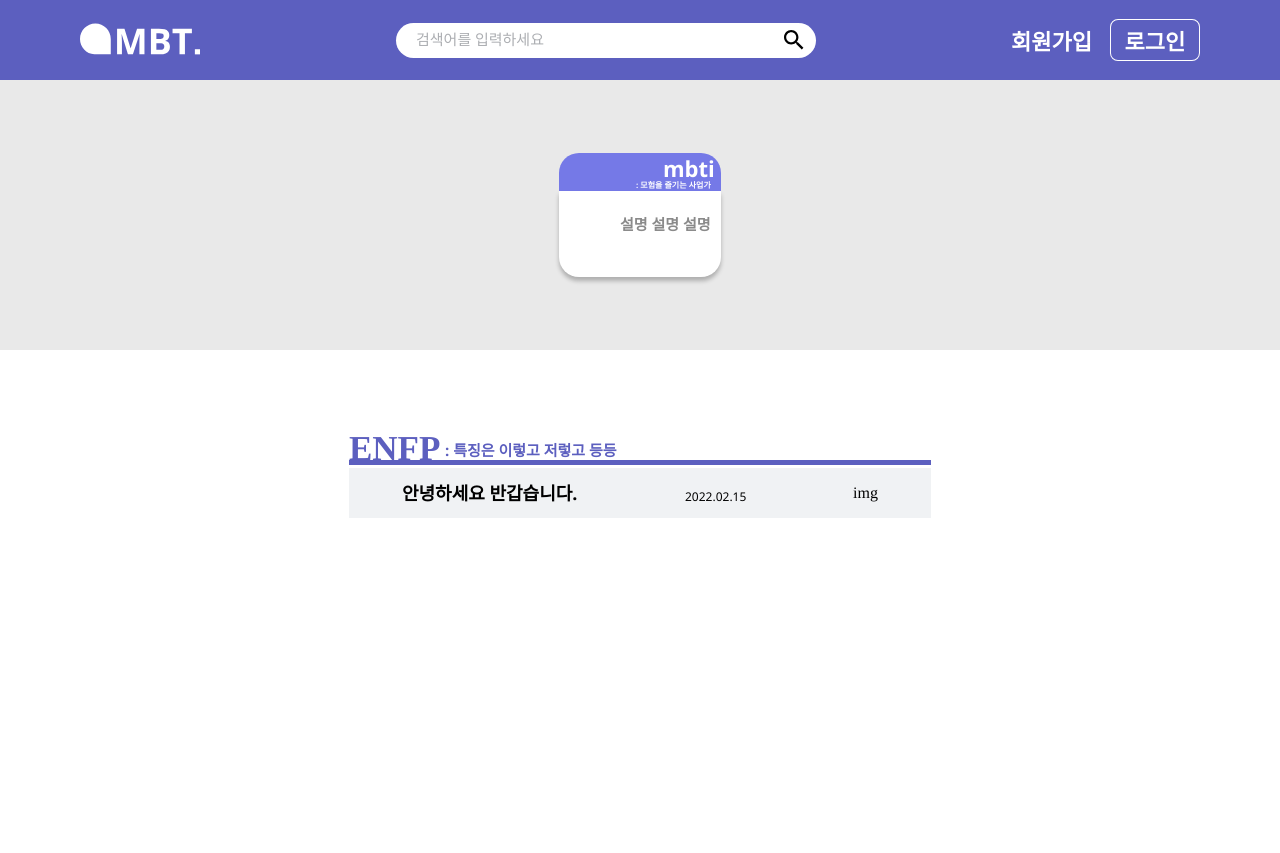
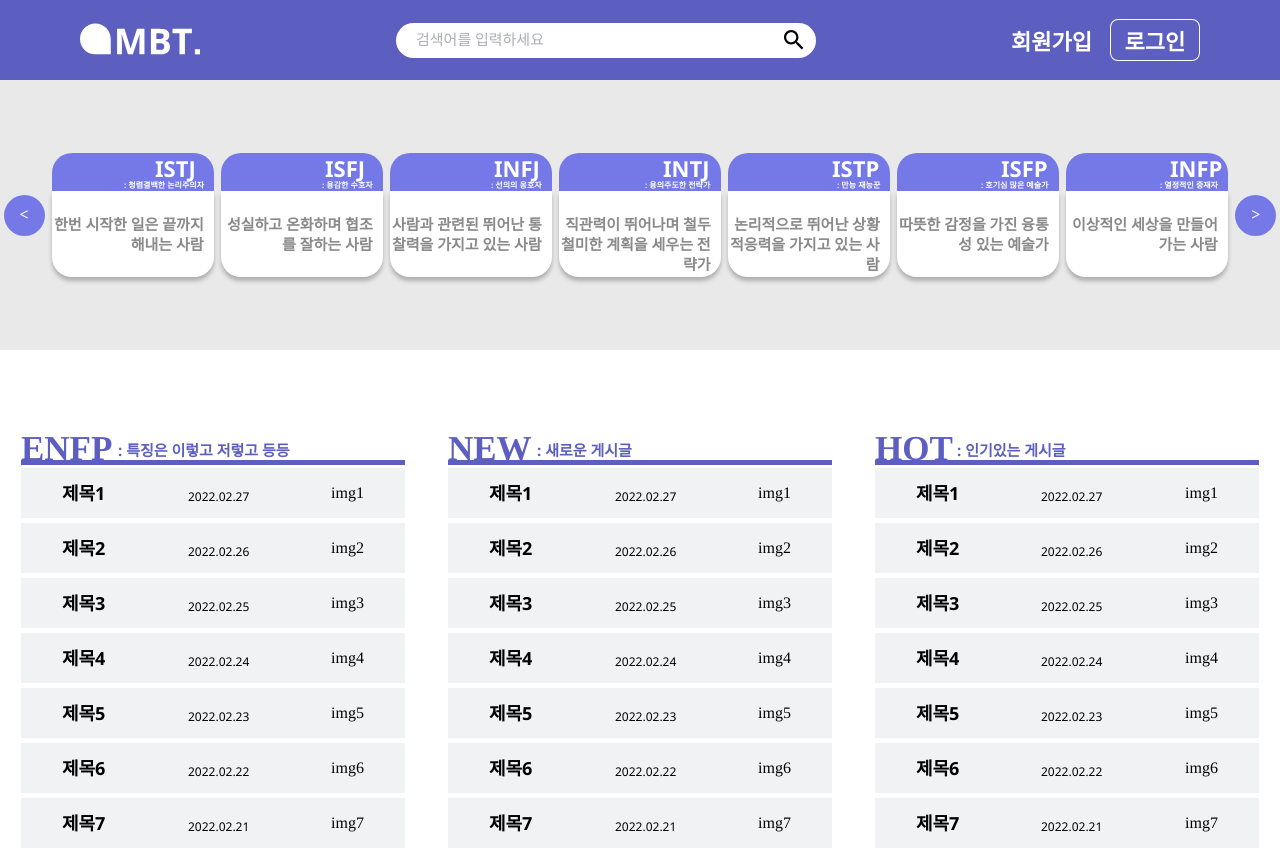
Before and after one commit to MBTogether/MBT_Frontend, a React (Create React App) app: page /main in a window 1280 px wide. Before the commit the page ends 800 px from the top, so only its background shows below. Built offline with nearby package versions, Linux system fonts and the light colour scheme; a web font is replaced by a local one.

Commit message:
📑 메인페이지 map 함수 추가

```diff
--- a/src/components/main/main.js
+++ b/src/components/main/main.js
@@ -1,38 +1,189 @@
 import React from "react";
 import * as S from "./styles";
 import Header from "../header/Header";
+import { useState } from "react";
 
 const Main = () => {
-  const mbti = [];
-  const Characteristics = [];
+  const [page, setPage] = useState(7);
+  const List = [
+    {
+      mbti: "ISTJ",
+      characteristic: "청렴결백한 논리주의자",
+      introduce: "한번 시작한 일은 끝까지 해내는 사람",
+    },
+    {
+      mbti: "ISFJ",
+      characteristic: "용감한 수호자",
+      introduce: "성실하고 온화하며 협조를 잘하는 사람",
+    },
+    {
+      mbti: "INFJ",
+      characteristic: "선의의 옹호자",
+      introduce: "사람과 관련된 뛰어난 통찰력을 가지고 있는 사람",
+    },
+    {
+      mbti: "INTJ",
+      characteristic: "용의주도한 전략가",
+      introduce: "직관력이 뛰어나며 철두철미한 계획을 세우는 전략가",
+    },
+    {
+      mbti: "ISTP",
+      characteristic: "만능 재능꾼",
+      introduce: "논리적으로 뛰어난 상황 적응력을 가지고 있는 사람",
+    },
+    {
+      mbti: "ISFP",
+      characteristic: "호기심 많은 예술가",
+      introduce: "따뜻한 감정을 가진 융통성 있는 예술가",
+    },
+    {
+      mbti: "INFP",
+      characteristic: "열정적인 중재자",
+      introduce: "이상적인 세상을 만들어 가는 사람",
+    },
+    {
+      mbti: "INTP",
+      characteristic: "논리적인 사색가",
+      introduce: "끊임없이 지식에 목말라하는 사색가",
+    },
+    {
+      mbti: "ESTP",
+      characteristic: "모혐을 즐기는 사업가",
+      introduce: "친구, 운동, 음식 등 다양한 활동을 선호하는 사람",
+    },
+    {
+      mbti: "ESFP",
+      characteristic: "자유로운 영혼의 연예인",
+      introduce: "분위기를 고조시키는 우호적 사람",
+    },
+    {
+      mbti: "ENFP",
+      characteristic: "재기발랄한 활동가",
+      introduce: "열정적으로 새로운 관계를 만드는 사람",
+    },
+    {
+      mbti: "ENTP",
+      characteristic: "뜨거운 논쟁을 즐기는 변론가",
+      introduce: "풍부한 상상력을 가지고 새로운 것에 도전하는 사람",
+    },
+    {
+      mbti: "ESTJ",
+      characteristic: "엄격한 관리자",
+      introduce: "사무적, 실용적, 현실적으로 일을 많이하는 사람",
+    },
+    {
+      mbti: "ESFJ",
+      characteristic: "사교적인 외교관",
+      introduce: "친절과 현실감을 바탕으로 타인에게 봉사하는 사람",
+    },
+    {
+      mbti: "ENFJ",
+      characteristic: "정의로운 사회운동가",
+      introduce: "타인의 성장을 도모하고 협동하는 사람",
+    },
+    {
+      mbti: "ENTJ",
+      characteristic: "대당한 통솔자",
+      introduce: "비전을 가지고 사람들을 활력적으로 이끌어가는 사람",
+    },
+  ]; // dummy data
+
+  const PostList = [
+    { title: "제목1", day: "2022.02.27", img: "img1" },
+    { title: "제목2", day: "2022.02.26", img: "img2" },
+    { title: "제목3", day: "2022.02.25", img: "img3" },
+    { title: "제목4", day: "2022.02.24", img: "img4" },
+    { title: "제목5", day: "2022.02.23", img: "img5" },
+    { title: "제목6", day: "2022.02.22", img: "img6" },
+    { title: "제목7", day: "2022.02.21", img: "img7" },
+  ];
+
+  const Left = () => {
+    setPage((page) => page - 1);
+    alert("-");
+  };
+  const Right = () => {
+    setPage((page) => page + 1);
+    alert("+");
+  };
   return (
     <>
       <Header />
       <S.ListBackground>
-        <div>
+        <S.LeftArrow onClick={Left}>&lt;</S.LeftArrow>
+        {List.map((value, listPage) => {
+          if (listPage < page) {
+            return (
+              <div className="mbtiList" key={listPage}>
                 <S.ListTop>
-            <span className="mbti">mbti</span>
-            <span className="characteristics">: 모험을 즐기는 사업가</span>
+                  <span className="mbti">{value.mbti}</span>
+                  <span className="characteristics">
+                    : {value.characteristic}
+                  </span>
                 </S.ListTop>
                 <S.ListBottom>
-            <span className="introduce">설명 설명 설명</span>
+                  <span className="introduce">{value.introduce}</span>
                 </S.ListBottom>
               </div>
+            );
+          }
+        })}
+        <S.RightArrow onClick={Right}>&gt;</S.RightArrow>
       </S.ListBackground>
       <S.Section>
       <S.Post>
           <div className="PostHead">
-          <span className="Mbti" path="/search">ENFP</span>
+            <span className="Mbti">ENFP</span>
             <span className="Characteristics">: 특징은 이렇고 저렇고 등등</span>
           </div>
           <div className="ListLine" />
-        <div className="List">
+          {PostList.map((list, page) => {
+            return (
+              <div className="List" key={page}>
                 <S.List>
-            <span className="title">안녕하세요 반갑습니다.</span>
-            <span className="date">2022.02.15</span>
-            <span className="img">img</span>
+                  <span className="title">{list.title}</span>
+                  <span className="date">{list.day}</span>
+                  <span className="img">{list.img}</span>
                 </S.List>
               </div>
+            );
+          })}
+        </S.Post>
+        <S.Post>
+          <div className="PostHead">
+            <span className="Mbti">NEW</span>
+            <span className="Characteristics">: 새로운 게시글</span>
+          </div>
+          <div className="ListLine" />
+          {PostList.map((list, page) => {
+            return (
+              <div className="List" key={page}>
+                <S.List>
+                  <span className="title">{list.title}</span>
+                  <span className="date">{list.day}</span>
+                  <span className="img">{list.img}</span>
+                </S.List>
+              </div>
+            );
+          })}
+        </S.Post>
+        <S.Post>
+          <div className="PostHead">
+            <span className="Mbti">HOT</span>
+            <span className="Characteristics">: 인기있는 게시글</span>
+          </div>
+          <div className="ListLine" />
+          {PostList.map((list, page) => {
+            return (
+              <div className="List" key={page}>
+                <S.List>
+                  <span className="title">{list.title}</span>
+                  <span className="date">{list.day}</span>
+                  <span className="img">{list.img}</span>
+                </S.List>
+              </div>
+            );
+          })}
         </S.Post>
       </S.Section>
     </>
--- a/src/components/main/styles.js
+++ b/src/components/main/styles.js
@@ -6,13 +6,37 @@ export const ListBackground = styled.div`
   background: #e9e9e9;
   display: flex;
   align-items: center;
-  justify-content: center;
+  justify-content: space-around;
   margin-bottom: 75px;
+  .mbtiList {
+  }
 `;
 
-export const LeftArrow = styled.div``;
+export const LeftArrow = styled.div`
+  width: 41px;
+  height: 41px;
+  background: #7579e7;
+  border-radius: 50px;
+  display: flex;
+  justify-content: center;
+  align-items: center;
+  color: #ffffff;
+  font-weight: bold;
+  cursor: pointer;
+`;
 
-export const RightArrow = styled.div``;
+export const RightArrow = styled.div`
+  width: 41px;
+  height: 41px;
+  background: #7579e7;
+  border-radius: 50px;
+  display: flex;
+  justify-content: center;
+  align-items: center;
+  color: #ffffff;
+  font-weight: bold;
+  cursor: pointer;
+`;
 
 export const ListTop = styled.div`
   width: 161.71px;
@@ -70,12 +94,13 @@ export const ListBottom = styled.div`
 
 export const Section = styled.div`
   width: 100%;
+  height: auto;
   display: flex;
   justify-content: space-around;
 `;
 
 export const Post = styled.div`
-  width: 582px;
+  width: 30%;
   .PostHead {
     display: flex;
     justify-content: flex-start;
@@ -101,7 +126,7 @@ export const Post = styled.div`
     padding-right: 10px;
   }
   .ListLine {
-    width: 582px;
+    width: 100%;
     height: 5px;
     background: #5c5fbf;
     margin-bottom: 3px;
@@ -113,12 +138,14 @@ export const Post = styled.div`
 `;
 
 export const List = styled.div`
-  width: 582px;
+  width: 100%;
   height: 50px;
   display: flex;
   justify-content: space-around;
   background: #f0f2f4;
   align-items: center;
+  margin-bottom: 5px;
+  cursor: pointer;
   &:hover {
     background-color: #ceddef;
   }
```
Lines whose indentation alone changed are shown as unchanged.
